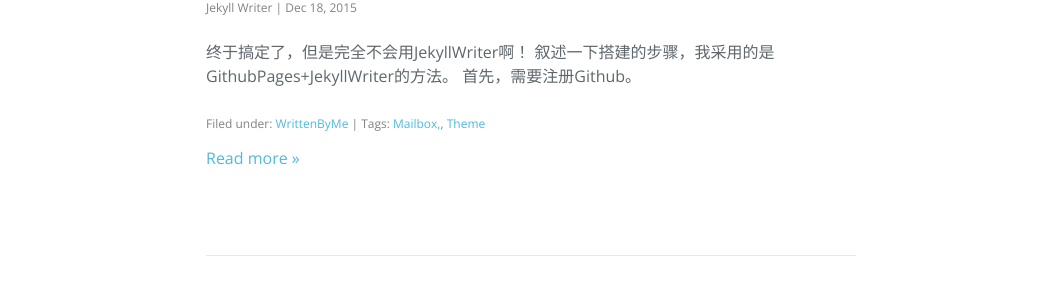
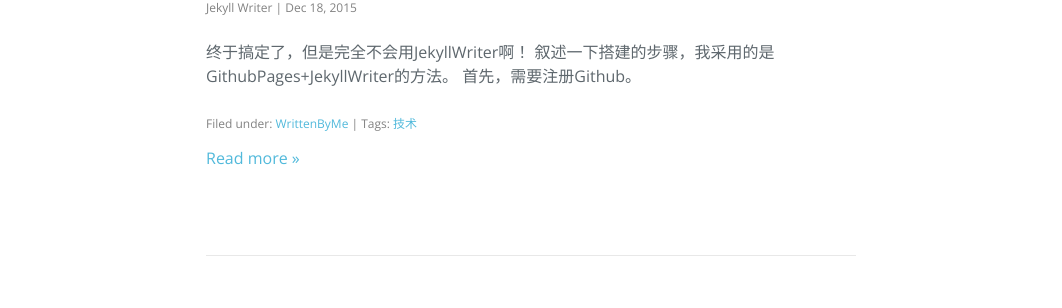
Before and after one commit to SullenChoirboy/SullenChoirboy.github.io, a Jekyll site: the page built from index.html, in a window 1280 px wide and 900 px high, scrolled down 523 px. Shown: the part 145-453 px from the top of the window, without its empty margins (109-1171 px from the left). Built offline with Jekyll 4.4.1, drawn with Linux system fonts in a browser that asks for light colours; nearby versions of some CDN libraries; the list of posts is cut into pages by our own code.

Commit message:
Update First Post

```diff
--- a/_posts/2017-02-03-first-blog.md
+++ b/_posts/2017-02-03-first-blog.md
@@ -2,7 +2,7 @@
 layout: post
 title: First Post
 date: '2015-12-18 21:45:10 +0800'
-tags: 'Mailbox, Theme'
+tags: 技术
 categories: WrittenByMe
 ---
 终于搞定了，但是完全不会用JekyllWriter啊！
```
